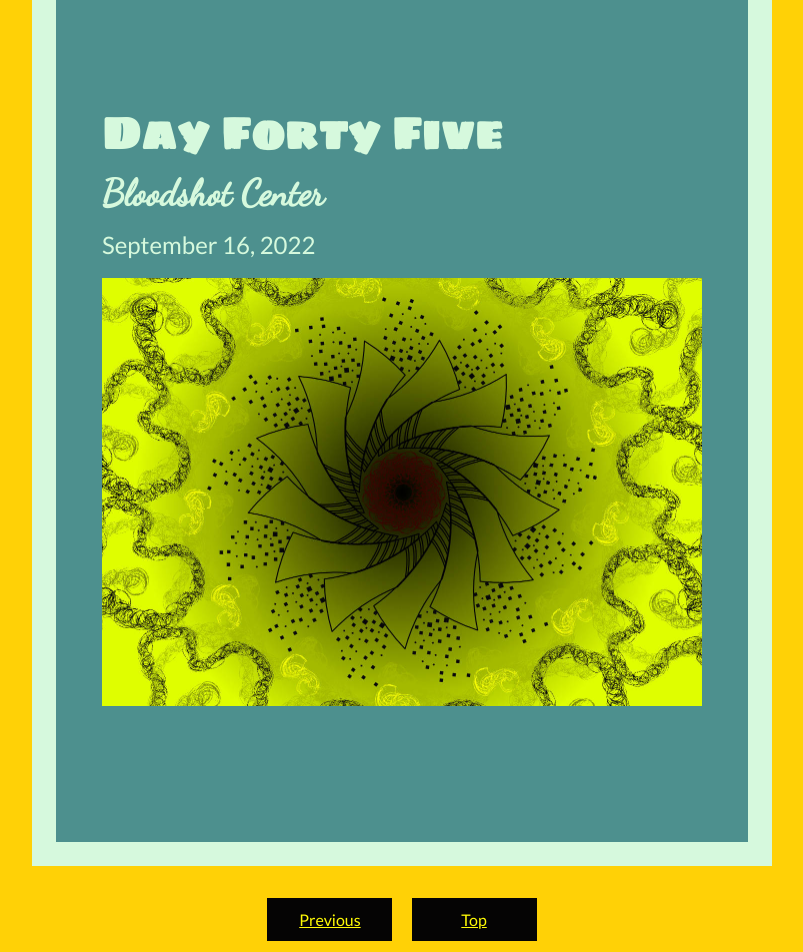
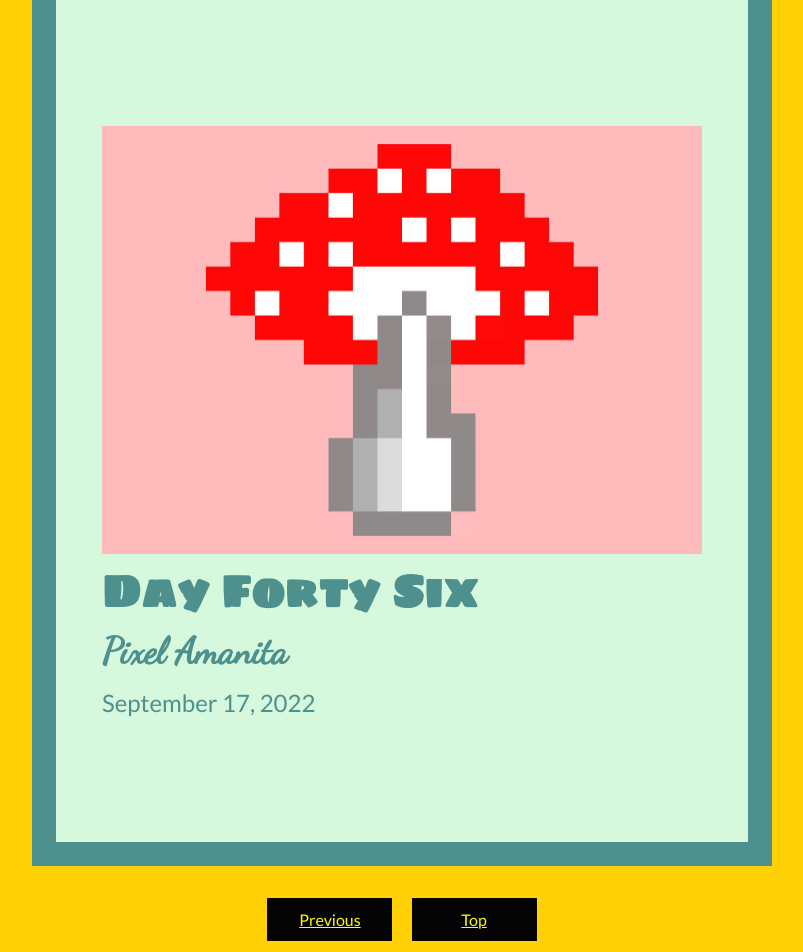
Before and after one commit to chrissoncrant/pe-directory, a plain HTML site: page projects/artin-on-the-daily/index.html in a window 1280 px wide. Shown: the part 1040-1992 px from the top of the page, without its empty margins (238-1041 px from the left). Drawn offline with Linux system fonts and the light colour scheme.

Commit message:
added day 46

```diff
--- a/projects/artin-on-the-daily/index.html
+++ b/projects/artin-on-the-daily/index.html
@@ -34,6 +34,7 @@
 
     <nav>
         <span><i>Past arts (newest first):</i></span>
+        <a class="internal-links day-links" href="#day-46">Pixel Amanita</a>
         <a class="internal-links day-links" href="#day-45">Bloodshot Center</a>
         <a class="internal-links day-links" href="#day-44">Happy Worm</a>
         <a class="internal-links day-links" href="#day-43">Beef Me Up, Scotty</a>
@@ -85,6 +86,24 @@
     <p>They are meant to be "simple."</p>
     <p>And simplicity ebbs and flows with the days.</p>
 
+    <section id="day-46" class="green-1-away away">
+        <div class="centering-container">
+            <div class="image-frame">
+                <img src="images/day-46.jpg" alt="Pixel art graphic of an Amanita Muscaria mushroom">
+            </div>
+            <div class="day-text">
+                <h2>Day Forty Six</h2>
+                <h3>Pixel Amanita</h3>
+                <span>September 17, 2022</span>
+            </div>
+        </div>
+    </section>
+    <div class="internal-nav-container">
+        <a class="internal-links margin-r-16" href="#day-45">Previous</a>
+        <!-- <a class="internal-links btn-margin" href="#day-47">Next</a> -->
+        <a class="internal-links" href="#logo">Top</a>
+    </div>
+
     <section id="day-45" class="green-1-home home">
         <div class="centering-container">
             <div class="day-text">
@@ -98,8 +117,8 @@
         </div>
     </section>
     <div class="internal-nav-container">
-        <a class="internal-links margin-r-16" href="#day-44">Previous</a>
-        <!-- <a class="internal-links btn-margin" href="#day-46">Next</a> -->
+        <a class="internal-links" href="#day-44">Previous</a>
+        <a class="internal-links btn-margin" href="#day-46">Next</a>
         <a class="internal-links" href="#logo">Top</a>
     </div>
 
```
Also changed, not shown: projects/artin-on-the-daily/images/day-46.jpg (added).
